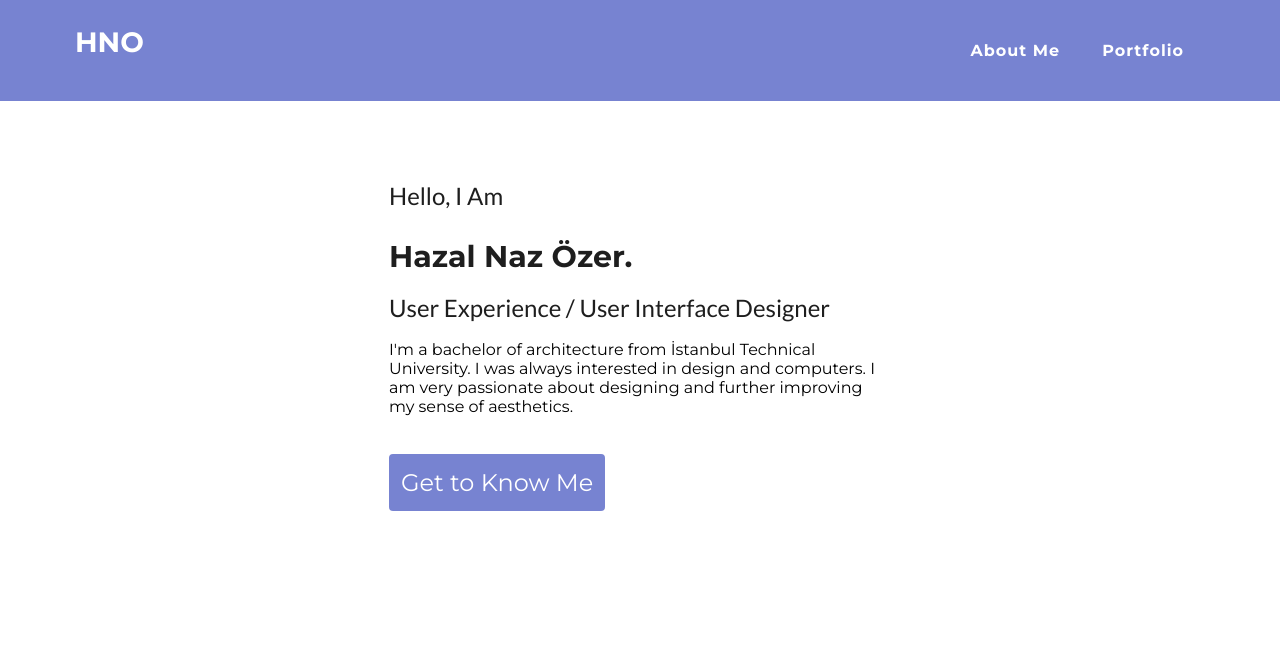
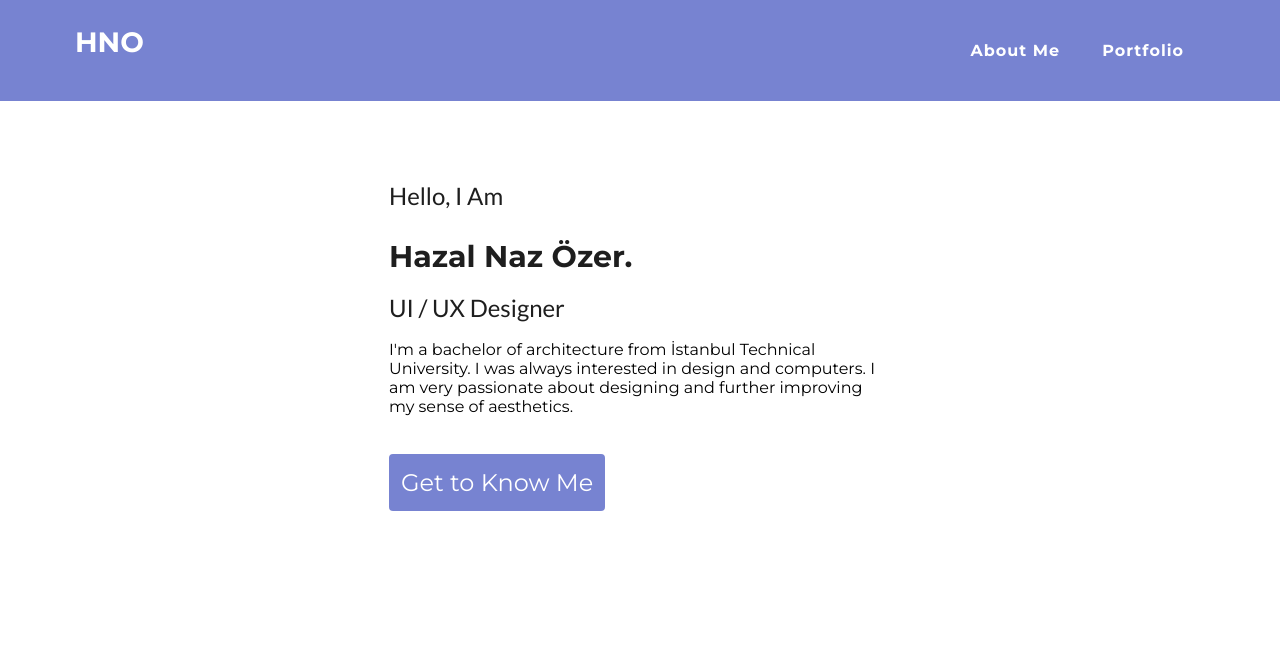
Before and after one commit to hazalnazozer/hazalnazozer.github.io, a plain HTML site: page index.html in a window 1280 px wide. Shown: the top 647 px of the page. Drawn offline with nearby package versions, Linux system fonts and the light colour scheme; a web font is replaced by a local one.

Commit message:
Update index.html

```diff
--- a/index.html
+++ b/index.html
@@ -62,7 +62,7 @@
             <br>
             <h1> Hazal Naz Özer. </h1>
             <br>
-            <h2> User Experience / User Interface Designer </h2>
+            <h2> UI / UX Designer </h2>
             <br>
 
             <p> I'm a bachelor of architecture from İstanbul Technical University. I was always interested in design
```
